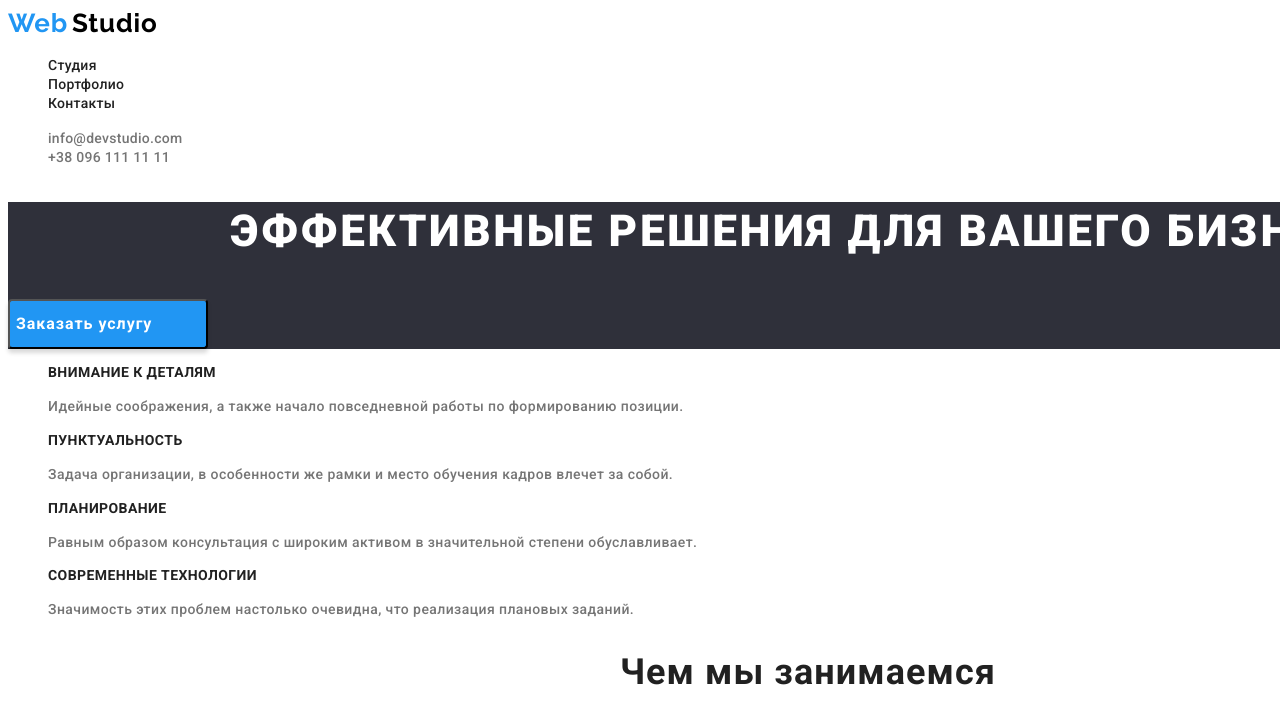
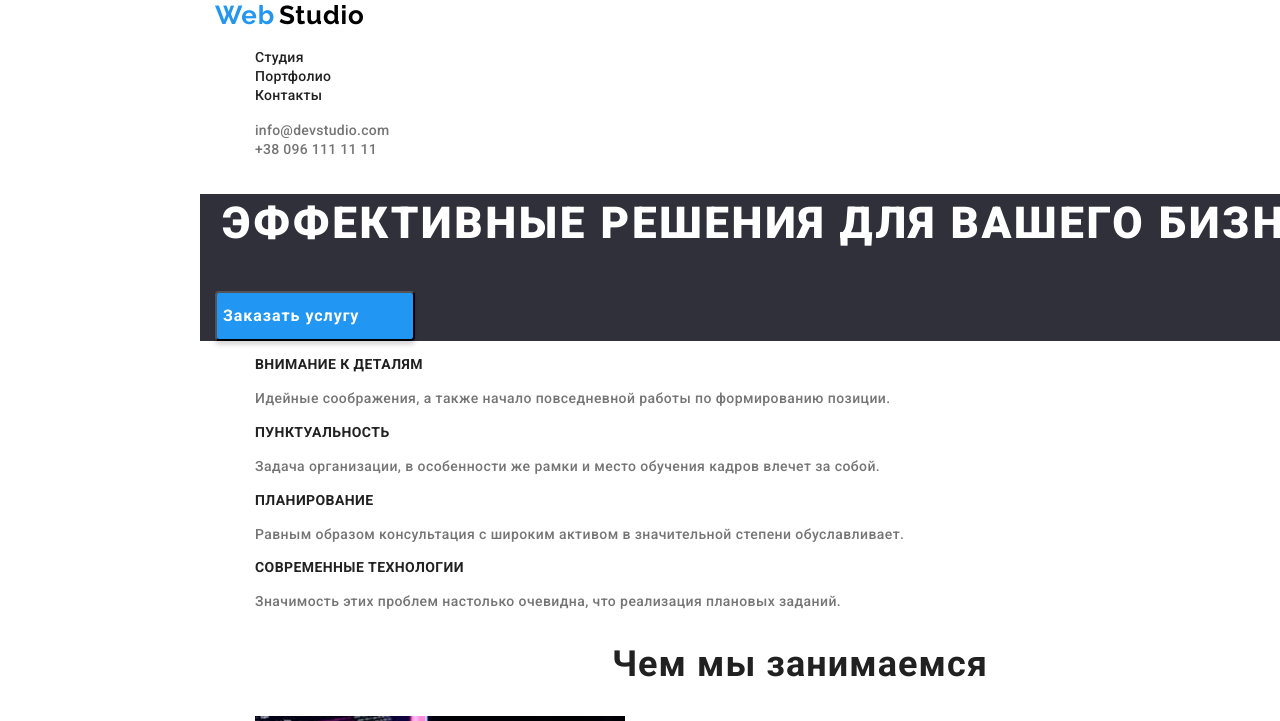
Before and after one commit to AlexNedilko/goit-markup-hw-03, a plain HTML site: page index.html in a window 1280 px wide. Shown: the top 721 px of the page. Drawn offline with Linux system fonts and the light colour scheme.

Commit message:
container build

```diff
--- a/css/styles.css
+++ b/css/styles.css
@@ -7,17 +7,30 @@
 }
 
 body {
+  margin: 0;
   width: 1600px;
   color: var(--text-color);
   font-family: "Roboto", sans-serif;
 }
+
+* {
+  box-sizing: border-box;
+}
+
 .list {
   list-style: none;
 }
+
 .link {
   text-decoration: none;
 }
 
+.container {
+  width: 1200px;
+  padding-left: 15px;
+  padding-right: 15px;
+  margin: 0 auto;
+}
 .visually-hidden {
   position: absolute;
   white-space: nowrap;
--- a/index.html
+++ b/index.html
@@ -16,6 +16,7 @@
   <body>
     <!-- верхняя линия -->
     <header class="header">
+      <div class="container">
         <a class="header-logo link" href="./index.html" lang="en">
           <span class="logo-web">Web</span>
           <span class="logo-studio">Studio</span>
@@ -35,7 +36,9 @@
               </a>
             </li>
             <li class="header-item">
-            <a class="header-link link header-link-select" href="">Контакты</a>
+              <a class="header-link link header-link-select" href=""
+                >Контакты</a
+              >
             </li>
           </ul>
         </nav>
@@ -56,11 +59,12 @@
             </a>
           </li>
         </ul>
+      </div>
     </header>
 
     <main class="main">
       <!-- шапка -->
-      <div class="section-hero-block">
+      <div class="section-hero-block container">
         <section class="section-hero">
           <h1 class="hero-title">Эффективные решения для вашего бизнеса</h1>
           <button class="hero-btn" type="button">Заказать услугу</button>
@@ -69,6 +73,7 @@
 
       <!-- особенности -->
       <section class="specificity">
+        <div class="container">
           <h2 class="visually-hidden">особенности</h2>
           <ul class="specificity-list list">
             <li class="specificity-item">
@@ -81,8 +86,8 @@
             <li class="specificity-item">
               <h3 class="specificity-title">Пунктуальность</h3>
               <p class="specificity-text">
-              Задача организации, в особенности же рамки и место обучения кадров
-              влечет за собой.
+                Задача организации, в особенности же рамки и место обучения
+                кадров влечет за собой.
               </p>
             </li>
             <li class="specificity-item">
@@ -100,10 +105,12 @@
               </p>
             </li>
           </ul>
+        </div>
       </section>
 
       <!-- Чем мы занимаемся -->
       <section class="work">
+        <div class="container">
           <h2 class="work-title">Чем мы занимаемся</h2>
           <ul class="work-list list">
             <li class="work-item">
@@ -131,11 +138,13 @@
               />
             </li>
           </ul>
+        </div>
       </section>
 
       <!-- Наша команда -->
-      <div class="team-section">
+
       <section class="team">
+        <div class="team-section container">
           <h2 class="team-title">Наша команда</h2>
           <ul class="team-list list">
             <li class="team-item">
@@ -179,11 +188,12 @@
               <p class="team-position" lang="en">UI Designer</p>
             </li>
           </ul>
+        </div>
       </section>
-      </div>
     </main>
 
     <footer class="footer">
+      <div class="container">
         <!-- подвал -->
         <a class="footer-logo link" href="./index.html" lang="en">
           <span class="footer-logo-web">Web</span>
@@ -217,6 +227,7 @@
             </li>
           </ul>
         </address>
+      </div>
     </footer>
   </body>
 </html>
```
Also changed, not shown: portfolio.html (+14 -2 lines). Lines whose indentation alone changed are shown as unchanged.
